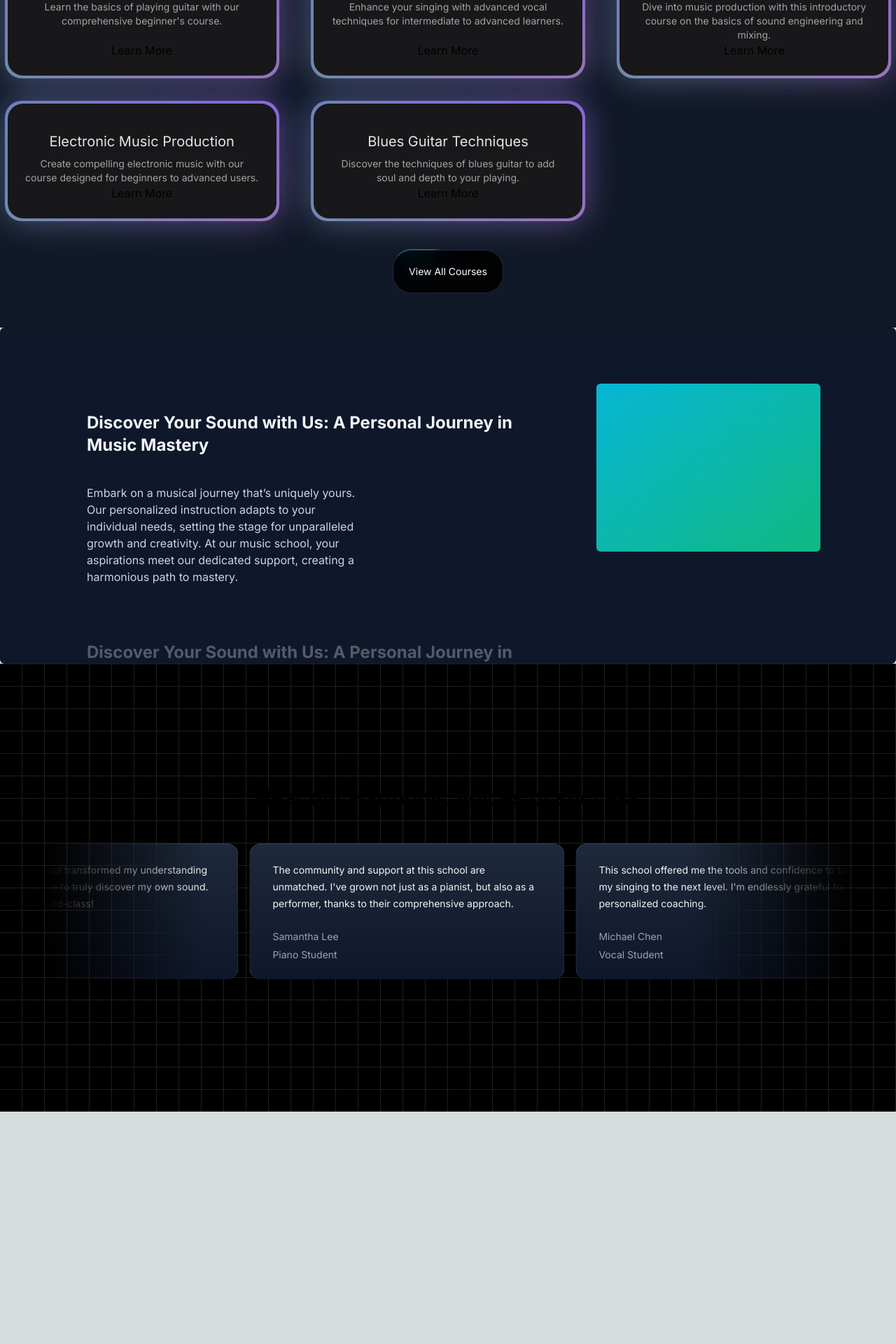
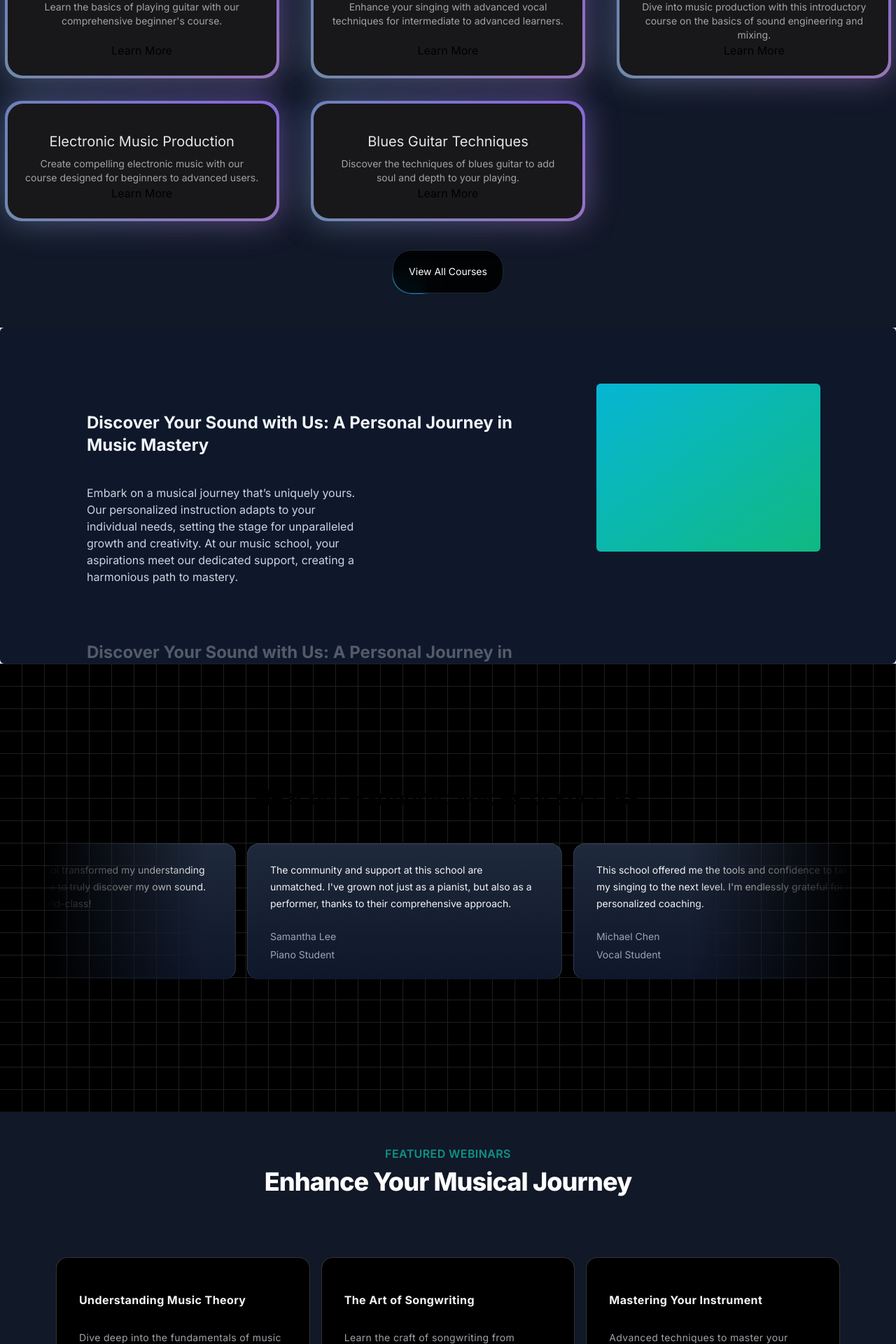
Before and after one commit to gaurangsaini01/Music_Academy, a Next.js app: page / in a window 1280 px wide. Shown: the part 880-2800 px from the top of the page at 70% size. Before the commit the page ends 2468 px from the top, so only its background shows below. Built offline with nearby package versions, Linux system fonts and the light colour scheme.

Commit message:
Added Webinar Section

```diff
--- a/src/app/page.tsx
+++ b/src/app/page.tsx
@@ -2,6 +2,7 @@
 import HeroSection from "@/components/HeroSection";
 import Testimonials from "@/components/Testimonials";
 import WhyChooseUs from "@/components/WhyChooseUs";
+import UpcomingWebinars from "@/components/UpcomingWebinars";
 
 export default function Home() {
   return (
@@ -10,6 +11,7 @@
       <FeaturedCourses/>
       <WhyChooseUs/>
       <Testimonials/>
+      <UpcomingWebinars/>
     </main>
   );
 }
--- a/src/components/FeaturedCourses.tsx
+++ b/src/components/FeaturedCourses.tsx
@@ -50,7 +50,7 @@
         </div>
       </div>
       <div className="w-full flex items-center justify-center mt-10">
-        <div><Button className="bg-black/[0.9]">View All Courses</Button></div>
+        <div><Button className="bg-black/[0.9] hover:scale-95 transition-all duration-200 ease-out">View All Courses</Button></div>
       </div>
     </div>
   );
--- a/src/components/HeroSection.tsx
+++ b/src/components/HeroSection.tsx
@@ -19,7 +19,7 @@
         </p>
         <div className="m-6">
           <Link href={"/courses"}>
-            <Button className="bg-black/[0.9]">
+            <Button className="bg-black/[0.9] hover:scale-95 transition-all duration-200 ease-out">
               Explore Courses
             </Button>
           </Link>
--- /dev/null
+++ b/src/components/UpcomingWebinars.tsx
@@ -0,0 +1,89 @@
+"use client"
+import { HoverEffect } from "./ui/card-hover-effect";
+import Link from "next/link";
+import { Button } from "./ui/moving-border";
+
+interface Webinar{
+    title: string,
+    description:
+      string,
+    isFeatured: boolean,
+}
+
+function UpcomingWebinars() {
+
+    const featuredWebinars = [
+        {
+          title: 'Understanding Music Theory',
+          description:
+            'Dive deep into the fundamentals of music theory and enhance your musical skills.',
+          slug: 'understanding-music-theory',
+          isFeatured: true,
+        },
+        {
+          title: 'The Art of Songwriting',
+          description:
+            'Learn the craft of songwriting from experienced musicians and songwriters.',
+          slug: 'the-art-of-songwriting',
+          isFeatured: true,
+        },
+        {
+          title: 'Mastering Your Instrument',
+          description:
+            'Advanced techniques to master your musical instrument of choice.',
+          slug: 'mastering-your-instrument',
+          isFeatured: true,
+        },
+        {
+          title: 'Music Production Essentials',
+          description:
+            'Get started with music production with this comprehensive overview.',
+          slug: 'music-production-essentials',
+          isFeatured: true,
+        },
+        // Added two more webinars
+        {
+          title: 'Live Performance Techniques',
+          description:
+            'Enhance your live performance skills with expert tips and strategies.',
+          slug: 'live-performance-techniques',
+          isFeatured: true,
+        },
+        {
+          title: 'Digital Music Marketing',
+          description:
+            'Learn how to promote your music effectively in the digital age.',
+          slug: 'digital-music-marketing',
+          isFeatured: true,
+        },
+      ];
+
+  return (
+    <div className="p-12 bg-gray-900">
+      <div className="max-w-7xl mx-auto px-4 sm:px-6">
+        <div className="text-center">
+          <h2 className="text-base text-teal-600 font-semibold tracking-wide uppercase">FEATURED WEBINARS</h2>
+          <p className="mt-2 text-3xl leading-8 font-extrabold tracking-tight text-white sm:text-4xl">Enhance Your Musical Journey</p>
+        </div>
+
+        <div className="mt-10">
+          <HoverEffect
+          items={featuredWebinars.map((webinar:Webinar) => (
+            {
+              title: webinar.title,
+              description: webinar.description,
+              link: '/'
+            }
+          ))}
+          />
+        </div>
+
+        <div className="w-full flex items-center justify-center mt-8">
+        <div><Button className="bg-black/[0.9] hover:scale-95 transition-all duration-200 ease-out">View All Webinars</Button></div>
+      </div>
+      </div>
+    </div>
+  )
+}
+
+export default UpcomingWebinars
--- /dev/null
+++ b/src/components/ui/card-hover-effect.tsx
@@ -0,0 +1,111 @@
+import { cn } from "@/utils/cn";
+import { AnimatePresence, motion } from "framer-motion";
+import Link from "next/link";
+import { useState } from "react";
+
+export const HoverEffect = ({
+  items,
+  className,
+}: {
+  items: {
+    title: string;
+    description: string;
+    link: string;
+  }[];
+  className?: string;
+}) => {
+  let [hoveredIndex, setHoveredIndex] = useState<number | null>(null);
+
+  return (
+    <div
+      className={cn(
+        "grid grid-cols-1 md:grid-cols-2  lg:grid-cols-3  py-10",
+        className
+      )}
+    >
+      {items.map((item, idx) => (
+        <Link
+          href={item?.link}
+          key={item?.link}
+          className="relative group  block p-2 h-full w-full"
+          onMouseEnter={() => setHoveredIndex(idx)}
+          onMouseLeave={() => setHoveredIndex(null)}
+        >
+          <AnimatePresence>
+            {hoveredIndex === idx && (
+              <motion.span
+                className="absolute inset-0 h-full w-full bg-neutral-200 dark:bg-slate-800/[0.8] block  rounded-3xl"
+                layoutId="hoverBackground"
+                initial={{ opacity: 0 }}
+                animate={{
+                  opacity: 1,
+                  transition: { duration: 0.15 },
+                }}
+                exit={{
+                  opacity: 0,
+                  transition: { duration: 0.15, delay: 0.2 },
+                }}
+              />
+            )}
+          </AnimatePresence>
+          <Card>
+            <CardTitle>{item.title}</CardTitle>
+            <CardDescription>{item.description}</CardDescription>
+          </Card>
+        </Link>
+      ))}
+    </div>
+  );
+};
+
+export const Card = ({
+  className,
+  children,
+}: {
+  className?: string;
+  children: React.ReactNode;
+}) => {
+  return (
+    <div
+      className={cn(
+        "rounded-2xl h-full w-full p-4 overflow-hidden bg-black border border-transparent dark:border-white/[0.2] group-hover:border-slate-700 relative z-20",
+        className
+      )}
+    >
+      <div className="relative z-50">
+        <div className="p-4">{children}</div>
+      </div>
+    </div>
+  );
+};
+export const CardTitle = ({
+  className,
+  children,
+}: {
+  className?: string;
+  children: React.ReactNode;
+}) => {
+  return (
+    <h4 className={cn("text-zinc-100 font-bold tracking-wide mt-4", className)}>
+      {children}
+    </h4>
+  );
+};
+export const CardDescription = ({
+  className,
+  children,
+}: {
+  className?: string;
+  children: React.ReactNode;
+}) => {
+  return (
+    <p
+      className={cn(
+        "mt-8 text-zinc-400 tracking-wide leading-relaxed text-sm",
+        className
+      )}
+    >
+      {children}
+    </p>
+  );
+};
--- a/src/components/ui/moving-border.tsx
+++ b/src/components/ui/moving-border.tsx
@@ -71,7 +71,7 @@
 
 export const MovingBorder = ({
   children,
-  duration = 2000,
+  duration = 3500,
   rx,
   ry,
   ...otherProps
```
